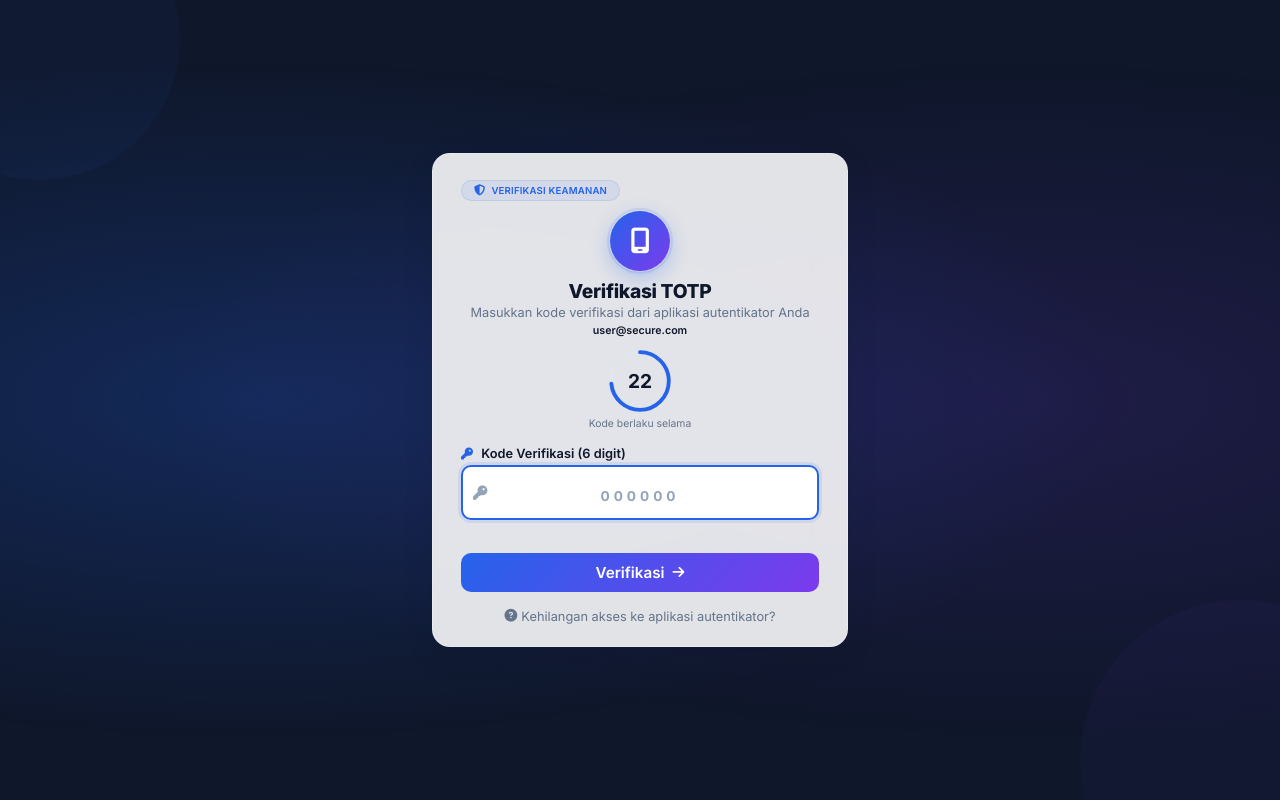
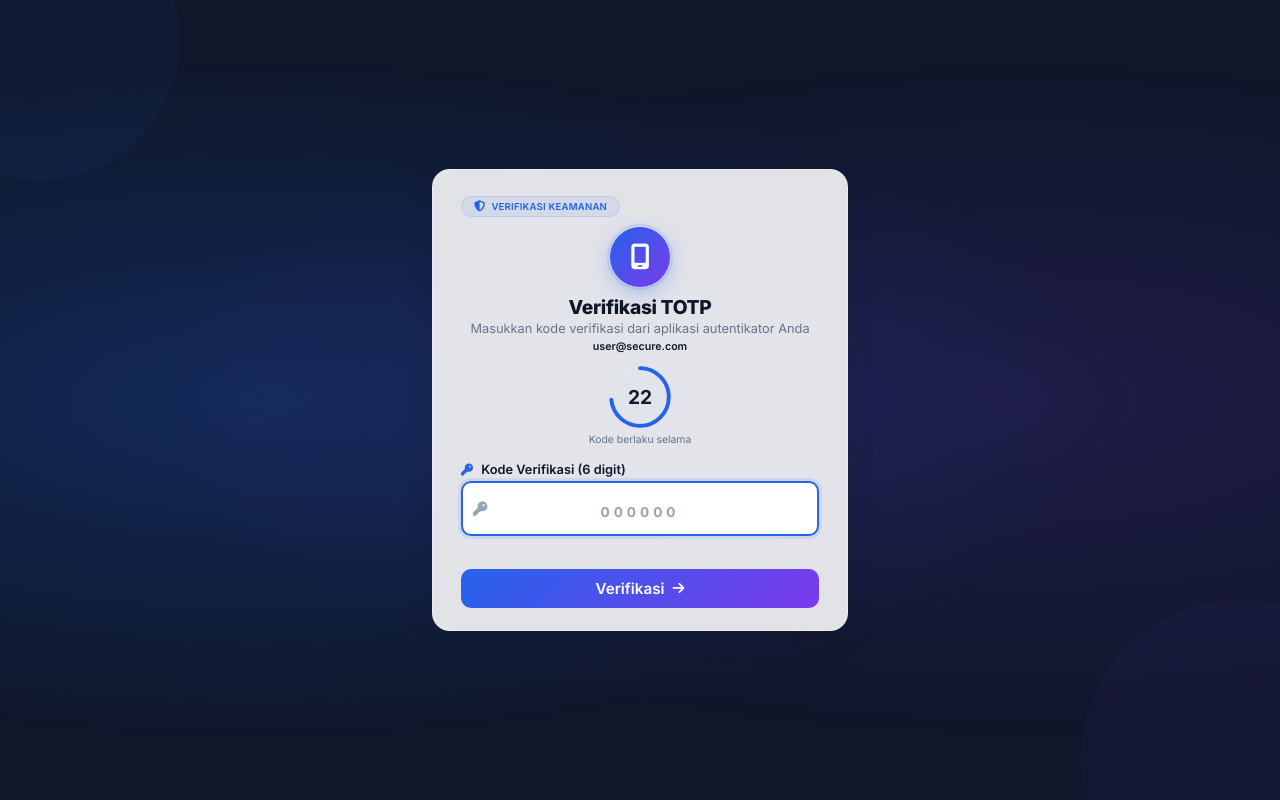
Before and after one commit to Ahfande/ChachaDrive, a Django app: page /totp-verify/ in a window 1280 px wide. Run offline with Django 4.2, Linux system fonts and the light colour scheme.

Commit message:
Update totp-verify.html

```diff
--- a/templates/totp-verify.html
+++ b/templates/totp-verify.html
@@ -20,21 +20,12 @@
     <div class="bg-animation">
         <div class="circle circle-1"></div>
         <div class="circle circle-2"></div>
-        <div class="circle circle-3"></div>
-        <div class="circle circle-4"></div>
-        <div class="circle circle-5"></div>
     </div>
 
     <div class="container">
 
         <!-- Kotak Verifikasi -->
         <div class="totp-box verify-box">
-
-            <!-- Dekorasi sudut -->
-            <div class="corner-deco corner-tl"></div>
-            <div class="corner-deco corner-tr"></div>
-            <div class="corner-deco corner-bl"></div>
-            <div class="corner-deco corner-br"></div>
 
             <!-- Badge -->
             <div class="security-badge">
@@ -101,14 +92,6 @@
                     <span class="spinner" id="btnSpinner" style="display: none;"></span>
                 </button>
             </form>
-
-            <!-- Link Bantuan -->
-            <div class="help-links">
-                <a href="#" class="help-link">
-                    <i class="fas fa-question-circle"></i> Kehilangan akses ke aplikasi autentikator?
-                </a>
-            </div>
-
         </div>
 
     </div>
```
